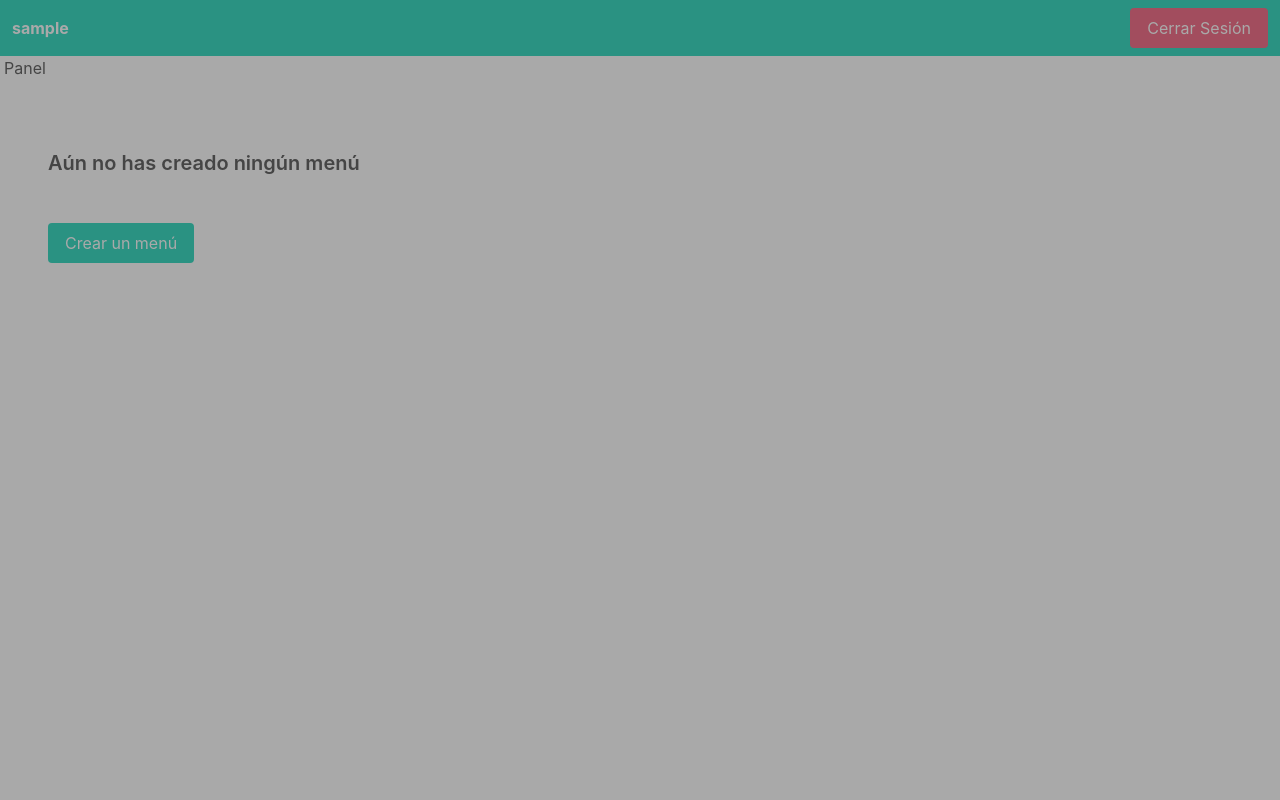
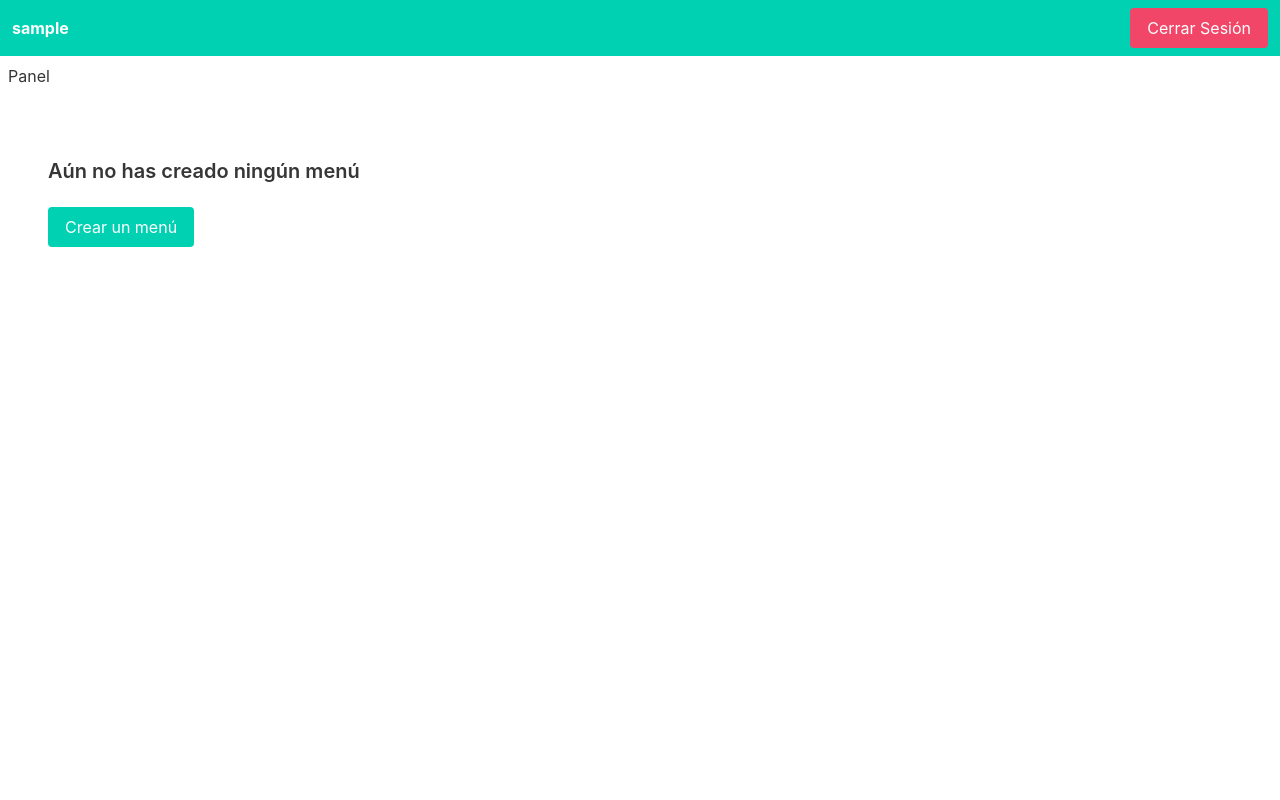
Before and after one commit to marcosrglz/qr-menu, a Django app: page /panel/ in a window 1280 px wide. Run offline with Django 4.2, Linux system fonts and the light colour scheme; the visitor is signed in with stand-in values (Sample User, id 1); data that the repository does not hold is empty; some libraries are stand-ins or nearby versions.

Commit message:
Corrige login_url en las views de dashboard, fix de la modal para eliminar menú

```diff
--- a/gestion/templates/gestion/dashboard.html
+++ b/gestion/templates/gestion/dashboard.html
@@ -2,7 +2,7 @@
 
 {% block content %}
 
-    {% if user.is_authenticated %}
+    <div x-cloak x-data="{ deleteURL: '' }">
         <section class="section dashboard-section">
             <div class="table-container relative">
                 {% if menus %}
@@ -21,34 +21,32 @@
                                     <td>{{ menu.nombre }}</td>
                                     <td>{{ menu.plato_count }}</td>
                                     <td>Publicado</td>
-                                    <td x-cloak x-data="{ open: false }">
-                                        <a href={% url "core:menu-detail" menu.pk %}>Ver</a>
-                                        <a href={% url "gestion:editar-menu" menu.pk %}>Editar</a>
-                                        <a x-on:click="open = true" href="#menu-{{ menu.pk }}">Eliminar</a>
-                                        <div x-show="open" class="delete-menu-container">
-                                            <form
-                                                class="delete-menu-form"
-                                                method="POST"
-                                                action={% url "gestion:eliminar-menu" menu.pk %}>
-                                                    {% csrf_token %}
-                                                    <p>Seguro que quieres eliminar <br /> {{ menu.nombre }}?</p>
-                                                    <input x-on:click="open=false" type="button" value="Cancelar" class="button" />
-                                                    <input type="submit" value="confirmar" class="button is-primary" />
-                                            </form>
-                                        </div>
+                                    <td>
+                                        <a href="{% url 'core:menu-detail' menu.pk %}">Ver</a>
+                                        <a href="{% url 'gestion:editar-menu' menu.pk %}">Editar</a>
+                                        <a x-on:click="deleteURL = '{% url 'gestion:eliminar-menu' menu.pk %}'">Eliminar</a>
                                     </td>
                                 </tr>
                             {% endfor %}
                         </tbody>
                     </table>
-                    {% else %}
+                {% else %}
                     <h2 class="title is-5">Aún no has creado ningún menú</h2>
-                    {% endif %}
-                    <div class="pruebas">
-                    </div>
-                </div>
-                <a class="button is-primary" href={% url "gestion:crear-menu" %}>Crear un menú</a>
-            </section>
-            {% endif %}
-
+                {% endif %}
+            </div>
+            <a class="button is-primary" href={% url "gestion:crear-menu" %}>Crear un menú</a>
+        </section>
+        <div x-show="deleteURL != ''" class="delete-menu-container" x-on:keyup.window.escape="deleteURL = ''">
+            <form
+                class="delete-menu-form"
+                method="POST"
+                x-bind:action="deleteURL"
+                x-on:click.outside="deleteURL = ''">
+                {% csrf_token %}
+                <p>Seguro que quieres eliminar el menú?</p>
+                <input x-on:click="deleteURL = ''" type="button" value="Cancelar" class="button" />
+                <input type="submit" value="confirmar" class="button is-primary" />
+            </form>
+        </div>
+    </div>
 {% endblock %}
--- a/gestion/views.py
+++ b/gestion/views.py
@@ -30,7 +30,7 @@ class MenuCreateView(LoginRequiredMixin, CreateView):
     form_class = MenuCreateForm
     template_name = "gestion/crear_menu.html"
     success_url = reverse_lazy("gestion:dashboard")
-    login_url = reverse_lazy("auth:login")
+    login_url = reverse_lazy("login")
 
     def get_form_kwargs(self):
         kwargs = super().get_form_kwargs()
@@ -68,7 +68,7 @@ class MenuEditView(LoginRequiredMixin, UpdateView):
     model = models.Menu
     form_class = MenuUpdateForm
     template_name = "gestion/editar_menu.html"
-    login_url = reverse_lazy("auth:login")
+    login_url = reverse_lazy("login")
 
     def get_queryset(self):
         return models.Menu.objects.filter(usuario=self.request.user)
@@ -123,7 +123,7 @@ class CategoriaCreateView(LoginRequiredMixin, UpdateView):
     model = models.Menu
     form_class = CategoriaCreateForm
     template_name = "gestion/crear_categoria.html"
-    login_url = reverse_lazy("auth:login")
+    login_url = reverse_lazy("login")
 
     def get_form_kwargs(self):
         kwargs = super().get_form_kwargs()
@@ -164,6 +164,29 @@ class CategoriaCreateView(LoginRequiredMixin, UpdateView):
         return reverse_lazy("gestion:editar-menu", args=[self.get_object().pk])
 
 
+class CategoriaUpdateForm(forms.ModelForm):
+    class Meta:
+        model = models.Categoria
+        fields = ["nombre"]
+
+    def __init__(self, *args, **kwargs):
+        super().__init__(*args, **kwargs)
+        self.fields["descripcion"].widget = forms.TextInput()
+
+
+class CategoriaEditView(LoginRequiredMixin, UpdateView):
+    model = models.Categoria
+    form_class = CategoriaUpdateForm
+    template_name = "gestion/editar_categoria.html"
+    login_url = reverse_lazy("login")
+
+    def get_queryset(self):
+        return models.Menu.objects.filter(usuario=self.request.user)
+
+    def get_success_url(self):
+        return reverse_lazy("gestion:editar-menu", args=[self.get_object().pk])
+
+
 # Platos
 
 
--- a/sass/dashboard.scss
+++ b/sass/dashboard.scss
@@ -10,16 +10,6 @@ html, body {
 
 .relative {
     position: relative;
-}
-
-.pruebas {
-    position: fixed;
-    width: 100svw;
-    height: 100svh;
-    top: 0;
-    left: 0;
-    background-color: rgba(85, 85, 85, 0.5);
-    z-index: 30000;
 }
 
 .delete-menu-container {
@@ -53,7 +43,7 @@ html, body {
 table, td, th {
     text-align: left;
     width: 650px;
-    padding:5px;
+    padding: 10px;
 }
 
 .edit-buttons-container {
--- a/static/dist/dashboard.css
+++ b/static/dist/dashboard.css
@@ -1 +1 @@
-[x-cloak]{display:none !important}html,body{font-family:"Poppins",sans-serif}.navbar{z-index:0 !important}.relative{position:relative}.pruebas{position:fixed;width:100svw;height:100svh;top:0;left:0;background-color:rgba(85,85,85,.5);z-index:30000}.delete-menu-container{position:fixed;width:100svw;height:100svh;top:0;left:0;display:flex;justify-content:center;align-items:center;flex-direction:column;background-color:rgba(85,85,85,.5);z-index:30000}.delete-menu-form{text-align:center;width:300px;color:#1f1f1f;background-color:#fff;border-radius:1rem;padding:1rem 2rem}.delete-menu-form p{margin-bottom:10px}table,td,th{text-align:left;width:650px;padding:5px}.edit-buttons-container{display:flex;gap:1rem}@media screen and (min-width: 1024px){.editar-menu-desktop{display:flex;flex-direction:row}}/*# sourceMappingURL=dashboard.css.map */
+[x-cloak]{display:none !important}html,body{font-family:"Poppins",sans-serif}.navbar{z-index:0 !important}.relative{position:relative}.delete-menu-container{position:fixed;width:100svw;height:100svh;top:0;left:0;display:flex;justify-content:center;align-items:center;flex-direction:column;background-color:rgba(85,85,85,.5);z-index:30000}.delete-menu-form{text-align:center;width:300px;color:#1f1f1f;background-color:#fff;border-radius:1rem;padding:1rem 2rem}.delete-menu-form p{margin-bottom:10px}table,td,th{text-align:left;width:650px;padding:10px}.edit-buttons-container{display:flex;gap:1rem}@media screen and (min-width: 1024px){.editar-menu-desktop{display:flex;flex-direction:row}}/*# sourceMappingURL=dashboard.css.map */
--- a/templates/gestion_layout.html
+++ b/templates/gestion_layout.html
@@ -52,7 +52,7 @@
             </div>
         </nav>
         <nav class="breadcrumb" aria-label="breadcrumbs">
-            <div class="container mx-1">
+            <div class="container mx-2 my-2">
                 <ul>
                     {% for breadcrumb in breadcrumbs %}
                         <li class="{% if breadcrumb.active %}is-active{% endif %}">
```
Also changed, not shown: 1 other file.
